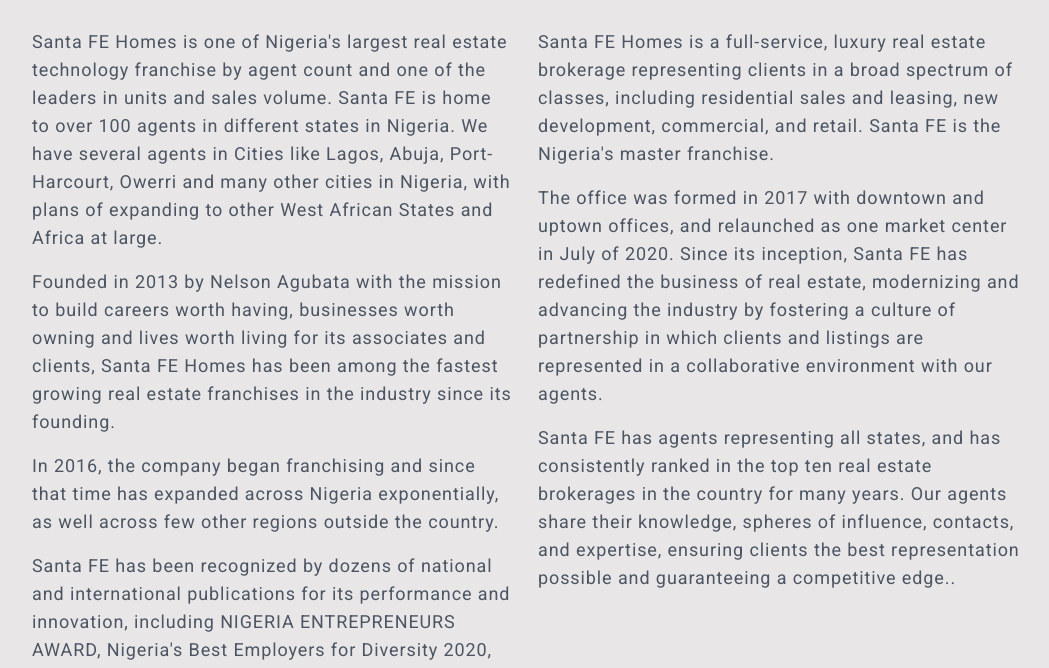
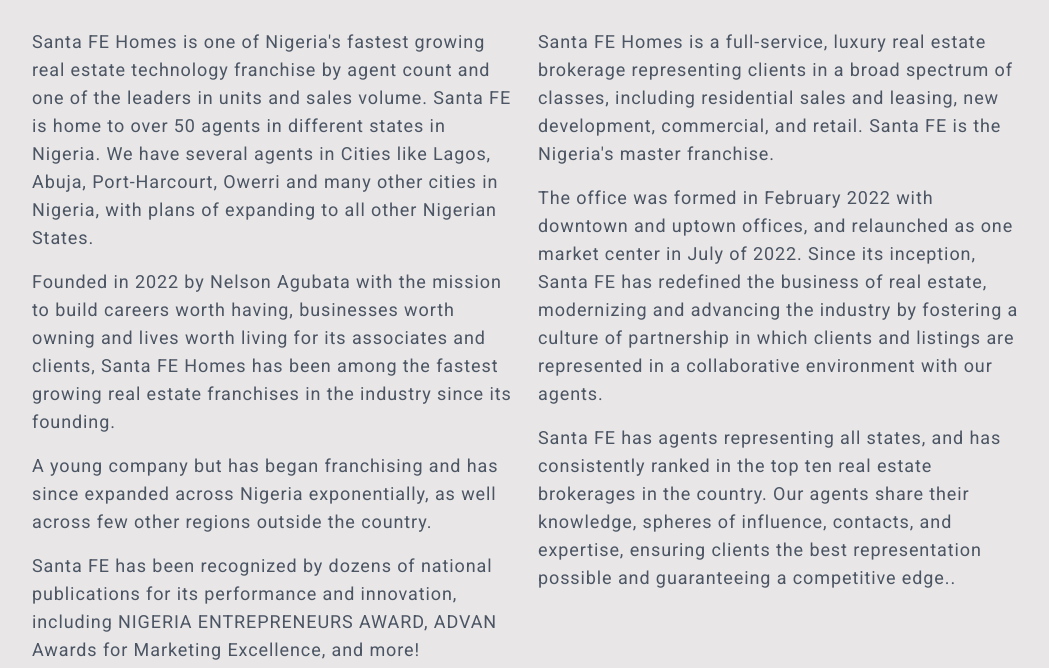
Before and after one commit to Bossmariq/SANTA-FE, a website: page our-story.html in a window 1280 px wide. Shown: the part 540-1208 px from the top of the page, without its empty margins (114-1163 px from the left). Drawn offline with nearby package versions, Linux system fonts and the light colour scheme.

Commit message:
Update our-story.html

```diff
--- a/our-story.html
+++ b/our-story.html
@@ -405,31 +405,30 @@
           >
             <div class="w-full flex flex-col space-y-4">
               <p>
-                Santa FE Homes is one of Nigeria's largest real estate technology
+                Santa FE Homes is one of Nigeria's fastest growing real estate technology
                 franchise by agent count and one of the leaders in units and
-                sales volume. Santa FE is home to over 100 agents in different states in
+                sales volume. Santa FE is home to over 50 agents in different states in
                 Nigeria. We have several agents in Cities like Lagos, Abuja, Port-Harcourt,
-                Owerri and many other cities in Nigeria, with plans of expanding to other
-                West African States and Africa at large.
+                Owerri and many other cities in Nigeria, with plans of expanding to all other
+                Nigerian States.
               </p>
               <p>
-                Founded in 2013 by Nelson Agubata with the mission to build
+                Founded in 2022 by Nelson Agubata with the mission to build
                 careers worth having, businesses worth owning and lives worth
                 living for its associates and clients, Santa FE Homes has been among the
                 fastest growing real estate franchises in the industry since its
                 founding.
               </p>
               <p>
-                In 2016, the company began franchising and since that time has
+                A young company but has began franchising and has since
                 expanded across Nigeria exponentially, as well across few
                 other regions outside the country.
               </p>
               <p>
-                Santa FE has been recognized by dozens of national and
-                international publications for its performance and innovation,
-                including NIGERIA ENTREPRENEURS AWARD, Nigeria's Best
-                Employers for Diversity 2020, Vanguard Nigeria's Best Customer
-                Service 2018, ADVAN Awards for Marketing Excellence, and more!
+                Santa FE has been recognized by dozens of national
+                publications for its performance and innovation,
+                including NIGERIA ENTREPRENEURS AWARD,
+                ADVAN Awards for Marketing Excellence, and more!
               </p>
               <p>
                 More so than ever before, real estate professionals are turning
@@ -446,8 +445,8 @@
                 retail. Santa FE is the Nigeria's master franchise.
               </p>
               <p>
-                The office was formed in 2017 with downtown and uptown offices,
-                and relaunched as one market center in July of 2020.
+                The office was formed in February 2022 with downtown and uptown offices,
+                and relaunched as one market center in July of 2022.
                 Since its inception, Santa FE has redefined the
                 business of real estate, modernizing and advancing the industry
                 by fostering a culture of partnership in which clients and
@@ -456,8 +455,8 @@
               </p>
               <p>
                 Santa FE has agents representing all states, and has consistently
-                ranked in the top ten real estate brokerages in the country for
-                many years. Our agents share their knowledge, spheres of
+                ranked in the top ten real estate brokerages in the country.
+                Our agents share their knowledge, spheres of
                 influence, contacts, and expertise, ensuring clients the best
                 representation possible and guaranteeing a competitive edge..
               </p>
```
